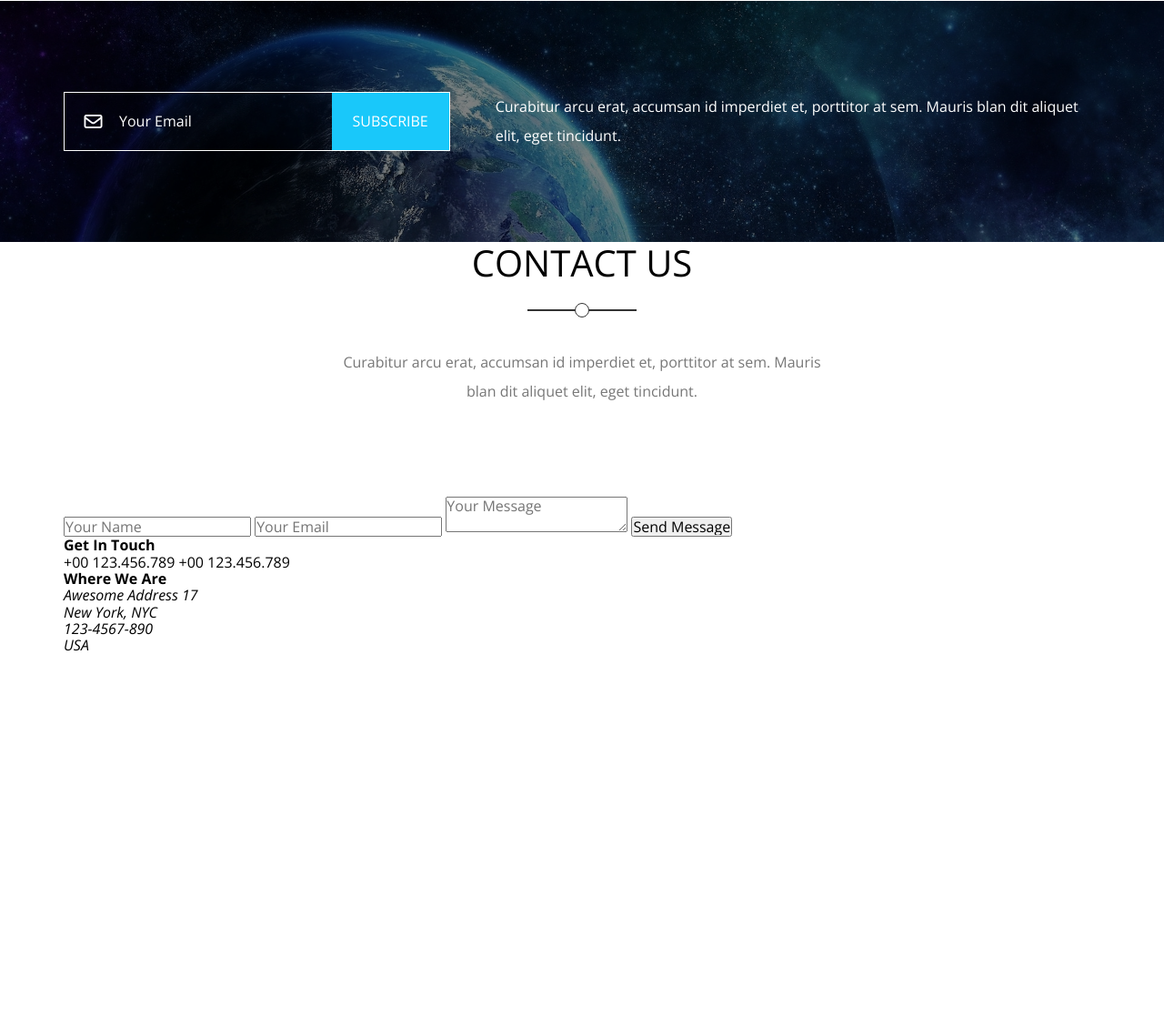
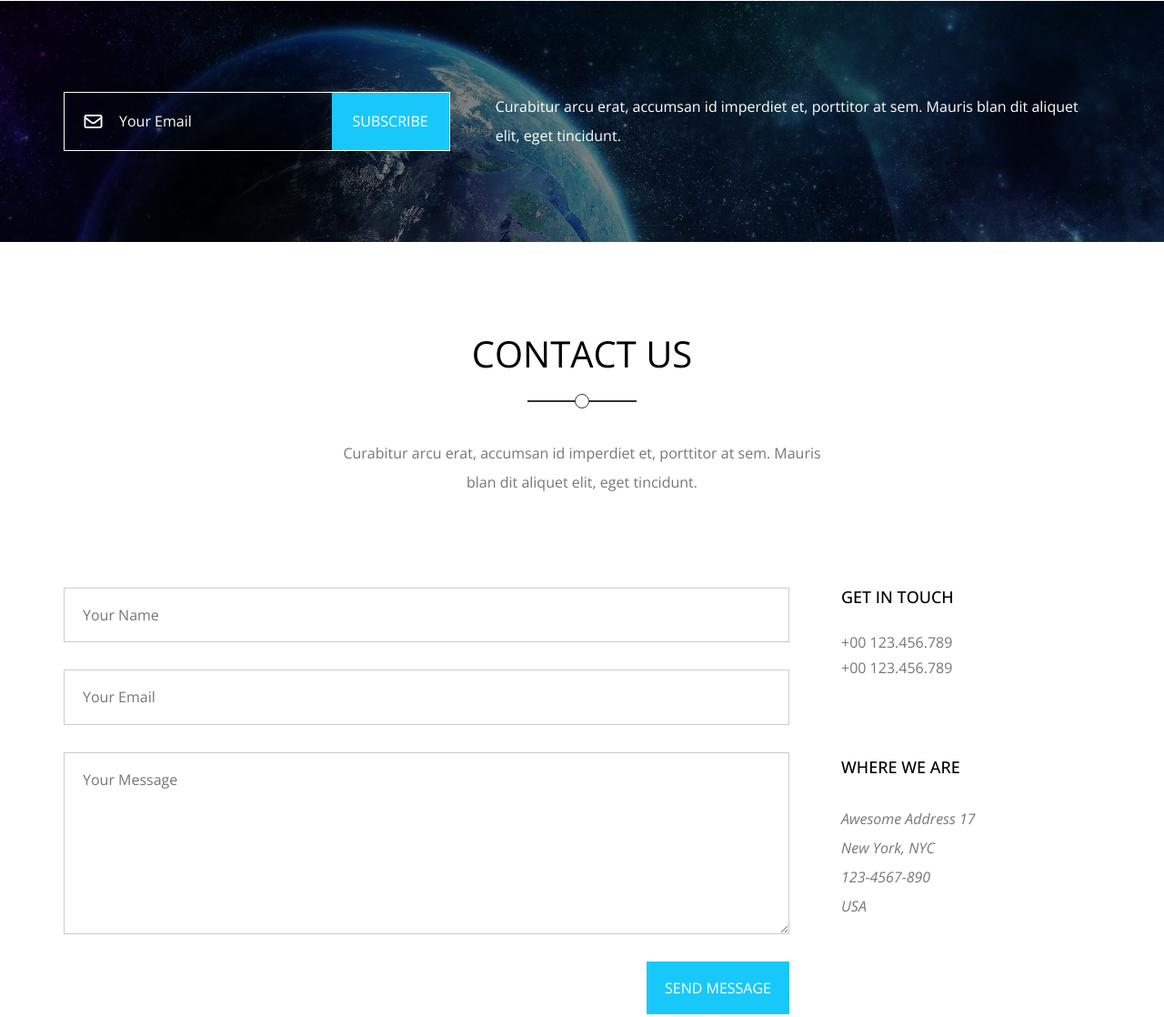
Before and after one commit to mansourYassine/Kasper_Website, a plain HTML site: page index.html in a window 1280 px wide. Shown: the part 7354-8472 px from the top of the page at 91% size. Before the commit the page ends 8074 px from the top, so only its background shows below. Drawn offline with nearby package versions, Linux system fonts and the light colour scheme.

Commit message:
Style the Contact form

```diff
--- a/css/kasper.css
+++ b/css/kasper.css
@@ -889,3 +889,81 @@ header nav .form i {
     }
 }
 /* End Subscribe */
+/* Start Contact */
+.contact {
+    padding-top: var(--section-padding);
+    padding-bottom: var(--section-padding);
+}
+.contact .content {
+    display: flex;
+    justify-content: space-between;
+}
+@media (max-width: 767.98px) {
+    .contact .content {
+        flex-direction: column;
+    }
+}
+.contact .content form {
+    flex-basis: 70%;
+}
+.contact .content form .main-input {
+    padding: 20px;
+    display: block;
+    margin-bottom: 30px;
+    width: 100%;
+    border: 1px solid #ccc;
+}
+.contact .content form .main-input:focus {
+    outline: none;
+}
+.contact .content form textarea.main-input {
+    height: 200px;
+}
+.contact .content form input[type="submit"] {
+    background-color: var(--main-color);
+    color: white;
+    padding: 20px;
+    border: none;
+    text-transform: uppercase;
+    display: flex;
+    margin-left: auto;
+    cursor: pointer;
+}
+.contact .content .info {
+    flex-basis: 25%;
+}
+@media (max-width: 767.98px) {
+    .contact .content .info {
+        order: -1;
+        text-align: center;
+    }
+}
+.contact .content .info h4 {
+    text-transform: uppercase;
+    font-weight: 500;
+    font-size: 18px;
+    margin-bottom: 30px;
+}
+.contact .content .info .phone {
+    display: block;
+    color: #777;
+    margin-bottom: 10px;
+}
+.contact .content .info h4:nth-of-type(2) {
+    margin-top: 90px;
+}
+@media (max-width: 767.98px) {
+    .contact .content .info h4:nth-of-type(2) {
+        margin-top: 30px;
+    }
+}
+.contact .content .info address {
+    line-height: 2;
+    color: #777;
+}
+@media (max-width: 767.98px) {
+    .contact .content .info address {
+        margin-bottom: 40px;
+    }
+}
+/* End Contact */
```
